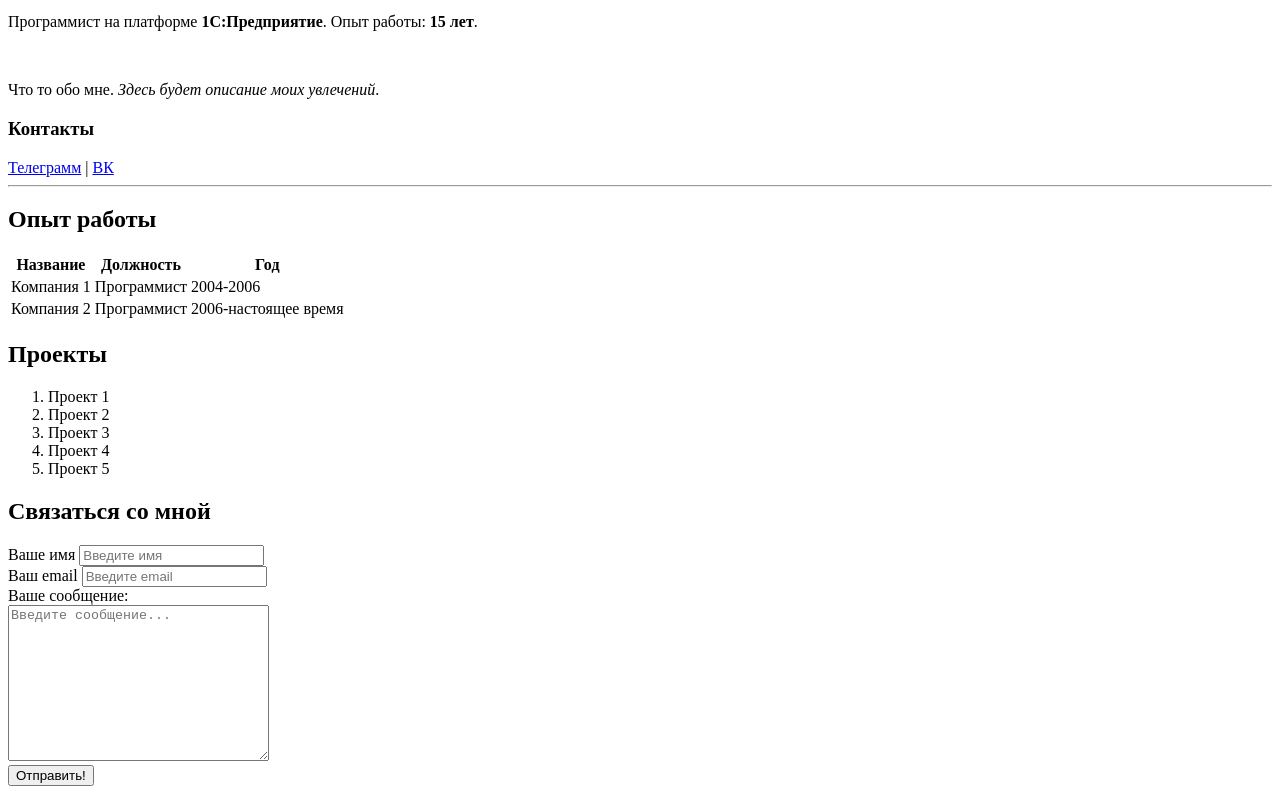
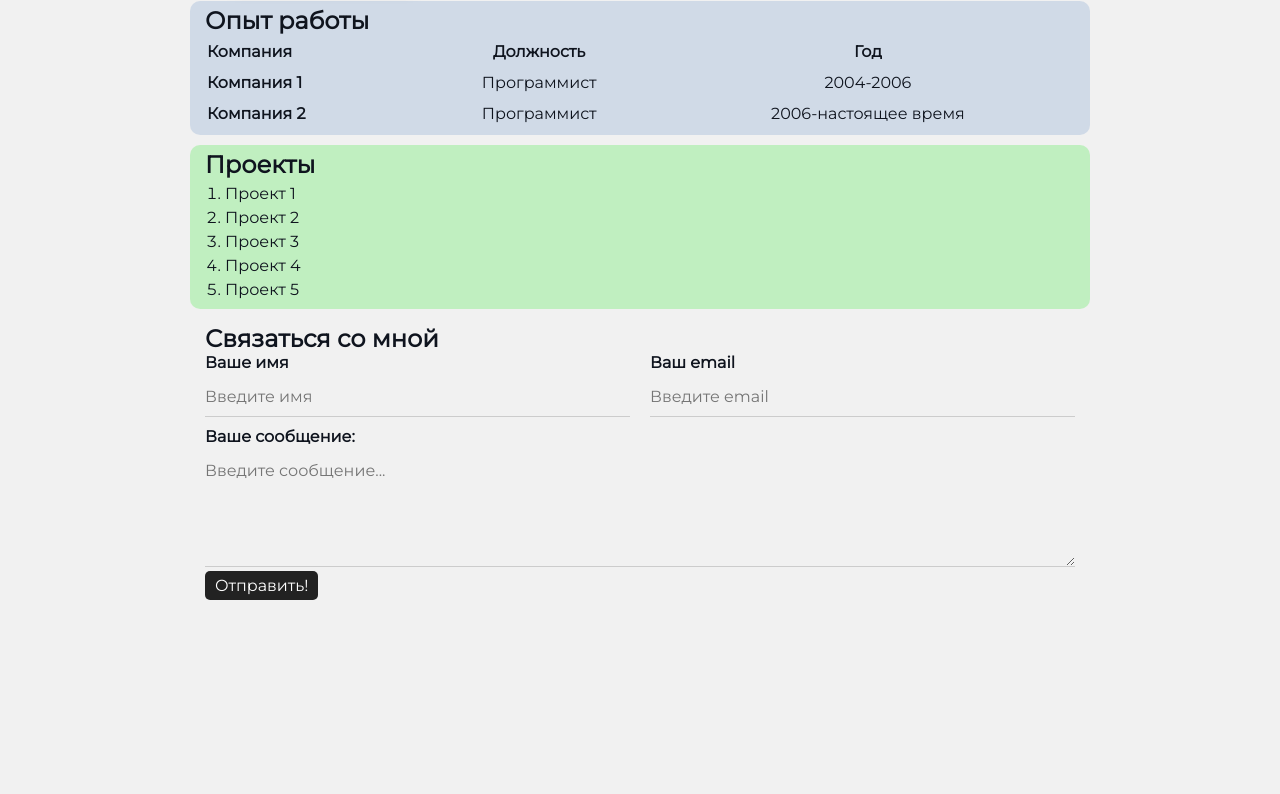
Before and after one commit to mrmvsrr/portfolio, a plain HTML site: page index.html in a window 1280 px wide. Shown: the part 279-1073 px from the top of the page. After the commit the page ends 894 px from the top, so only its background shows below. Drawn offline with Linux system fonts and the light colour scheme.

Commit message:
add styles

```diff
--- a/index.html
+++ b/index.html
@@ -8,25 +8,28 @@
     <meta name="keywords" content="mrmvsrr, 1C, html, css, javascript">
     <meta name="description" content="Мельгунов Василий. Портфолио">
     <title>Портфолио. Мельгунов В.С.</title>
+    <link rel="stylesheet" href="style.css">
 </head>
 
 <body>
-    <img src="img/avatar.jpg" alt="Аватарка" width="200">
+    <div class="container">
+        <div class="info">
+            <img class="avatar" src="img/avatar.jpg" alt="Аватарка">
+            <div class="info-text">
                 <h1>Василий Мельгунов</h1>
-    <p>Программист на платформе <strong>1С:Предприятие</strong>. Опыт работы: <strong>15 лет</strong>.</p>
-    <br>
-    <p>Что то обо мне. <em>Здесь будет описание моих увлечений</em>.</p>
+                <p class="bold">Программист на платформе 1С:Предприятие. Опыт работы: 15 лет.</p>
 
                 <h3>Контакты</h3>
-    <a href="https://t.me/mrmvsrr" target="_blank">Телеграмм</a> | <a href="https://vk.com" target="_blank">ВК</a>
+                <a href="https://t.me/mrmvsrr" class="btn" target="_blank">Телеграмм</a> | <a href="https://vk.com" class="btn" target="_blank">ВКонтакте</a>
+            </div>
+        </div>
 
-    <hr>
-
+        <div class="card bg-lightblue">
             <h2>Опыт работы</h2>
-    <table>
-        <thead>
+            <table class="table">
+                <thead class="bold">
                     <tr>
-                <th>Название</th>
+                        <th>Компания</th>
                         <th>Должность</th>
                         <th>Год</th>
                     </tr>
@@ -44,34 +47,41 @@
                     </tr>
                 </tboby>
             </table>
+        </div>
 
 
+        <div class="card bg-lightgreen">
             <h2>Проекты</h2>
-    <ol>
+            <ol class="list">
                 <li>Проект 1</li>
                 <li>Проект 2</li>
                 <li>Проект 3</li>
                 <li>Проект 4</li>
                 <li>Проект 5</li>
             </ol>
+        </div>
 
+        <div class="card">
             <h2>Связаться со мной</h2>
-    <form>
-        <div>
+            <form class="form">
+                <div class="form-row">
+                    <div class="form-group">
                         <label for="yourname">Ваше имя</label>
                         <input type="text" id="yourname" placeholder="Введите имя" name="yourname">
                     </div>
-        <div>
+                    <div class="form-group">
                         <label for="email">Ваш email</label>
                         <input type="email" id="email" placeholder="Введите email" name="email">
                     </div>
-        <div>
-            <label for="message">Ваше сообщение:</label><br>
-            <textarea name="message" id="message" placeholder="Введите сообщение..." cols="30" rows="10"></textarea>
                 </div>
-        <button type="submit">Отправить!</button>
+                <div class="form-group">
+                    <label for="message">Ваше сообщение:</label>
+                    <textarea name="message" id="message" placeholder="Введите сообщение..." rows="5"></textarea>
+                </div>
+                <button type="submit" class="btn">Отправить!</button>
             </form>
-
+        </div>
+    </div>
 </body>
 
 </html>
--- /dev/null
+++ b/style.css
@@ -0,0 +1,188 @@
+@import url('https://fonts.googleapis.com/css2?family=Montserrat&display=swap');
+* {
+    margin: 0;
+    padding: 0;
+}
+
+body {
+    font-family: 'Montserrat', sans-serif;
+    font-size: 16px;
+    font-weight: normal;
+    color: #0f141e;
+    background: #f1f1f1;
+}
+
+.container {
+    margin: auto;
+    max-width: 900px;
+    padding-top: 10px;
+}
+
+a {
+    text-decoration: none;
+    color: black;
+}
+
+a:hover {
+    text-decoration: underline;
+}
+
+.btn {
+    border: none;
+    cursor: pointer;
+    border-radius: 5px;
+    padding: 5px 10px;
+    background-color: #222;
+    color: #fff;
+    transition: all .3s;
+}
+
+.btn:hover {
+    opacity: .8;
+}
+
+.btn:active {
+    color: aquamarine;
+}
+
+.info {
+    margin-bottom: 10px;
+    display: flex;
+}
+
+.info-text {
+    padding: 20px 20px;
+}
+
+.info-text p,
+h1,
+h3 {
+    margin-bottom: 10px;
+}
+
+.avatar {
+    /* display: block; */
+    border-radius: 20%;
+    width: 250px;
+    margin: 5px;
+    box-shadow: 4px 4px 14px rgba(0, 0, 0, 0.25);
+}
+
+.bold {
+    font-weight: bold;
+}
+
+.italic {
+    font-style: italic;
+}
+
+.card {
+    padding: 5px 15px;
+    margin-bottom: 10px;
+    border-radius: 10px;
+}
+
+.table {
+    width: 100%;
+    text-align: center;
+}
+
+.table td,
+th {
+    padding-bottom: 5px;
+    padding-top: 5px;
+}
+
+.table td:nth-child(1) {
+    font-weight: bold;
+}
+
+.table td:nth-child(1),
+th:nth-child(1) {
+    text-align: left;
+}
+
+.card .list {
+    padding-left: 20px;
+}
+
+.card .list li {
+    margin: 5px 0px;
+}
+
+.bg-lightblue {
+    background-color: rgba(176, 196, 222, 0.5);
+}
+
+.bg-lightgreen {
+    background-color: rgba(144, 238, 144, 0.5);
+}
+
+.btn,
+input,
+textarea {
+    font-family: inherit;
+    font-size: inherit;
+}
+
+.form-row {
+    margin-bottom: 10px;
+    display: flex;
+}
+
+.form-row .form-group {
+    margin-right: 20px;
+    width: 50%;
+}
+
+.form-row .form-group:last-child {
+    margin-right: 0;
+}
+
+.form-group label {
+    display: block;
+    font-weight: bold;
+}
+
+.form-group input,
+textarea {
+    width: 100%;
+    box-sizing: border-box;
+    border: none;
+    background: transparent;
+    border-bottom: 1px solid #ccc;
+    color: black;
+    padding: 15px 0 10px;
+    outline: none;
+}
+
+@media (max-width: 750px) {
+    body {
+        font-family: 'Montserrat', sans-serif;
+        font-size: 12px;
+    }
+    .container {
+        padding-left: 5px;
+        padding-right: 5px;
+    }
+    .info {
+        display: block;
+        text-align: center;
+    }
+    .avatar {
+        width: 150px;
+        margin: 0;
+    }
+    .info-text {
+        padding: 0;
+    }
+    .form-row {
+        margin-bottom: 10px;
+        display: block;
+    }
+    .form-row .form-group {
+        margin-right: 0;
+        margin-bottom: 10px;
+        width: 100%;
+    }
+}
```
Lines whose indentation alone changed are shown as unchanged.
